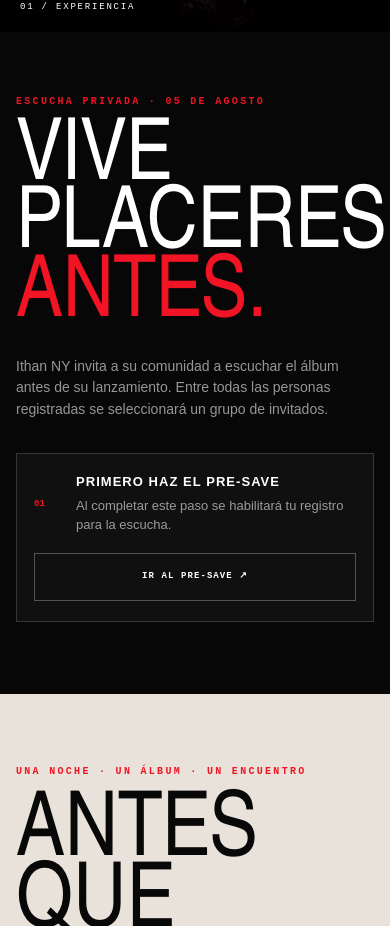
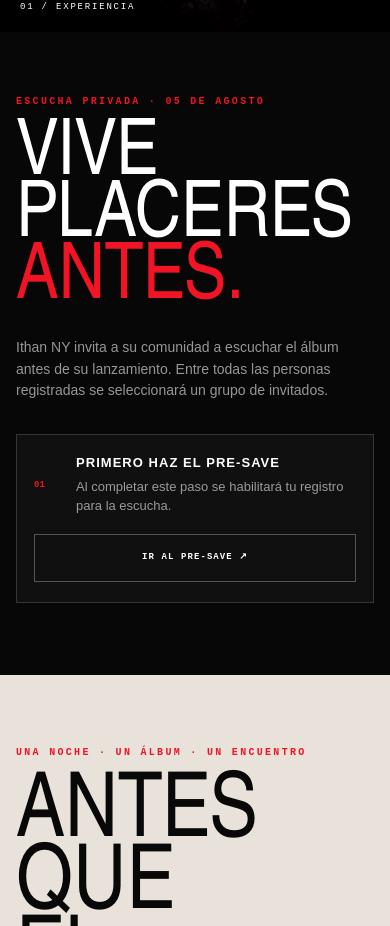
Before and after one commit to fcpanxocastro-cisko/registro-placeres, a Next.js app: page / in a window 390 px wide. Shown: the part 1420-2346 px from the top of the page. Built offline with nearby package versions, Linux system fonts and the light colour scheme.

Commit message:
Afinar títulos y eliminar desborde móvil

```diff
--- a/app/globals.css
+++ b/app/globals.css
@@ -10,7 +10,7 @@
 }
 
 * { box-sizing: border-box; }
-html { scroll-behavior: smooth; background: var(--black); }
+html { max-width: 100%; overflow-x: clip; scroll-behavior: smooth; background: var(--black); }
 body { margin: 0; overflow-x: hidden; background: var(--black); color: white; font-family: var(--font-sans), Arial, sans-serif; }
 button, input { font: inherit; }
 button, a { -webkit-tap-highlight-color: transparent; }
@@ -378,6 +378,7 @@
   }
   .topbar { padding: 0 16px; }
   .hero h1 { font-size: clamp(76px, 27vw, 105px); }
+  .registration-panel h2 { font-size: clamp(64px, 20vw, 88px); }
   .lead { margin-top: 20px; }
   .event-line span { font-size: 6.5px; }
   .primary-button { padding: 0 14px; letter-spacing: .09em; }
```
